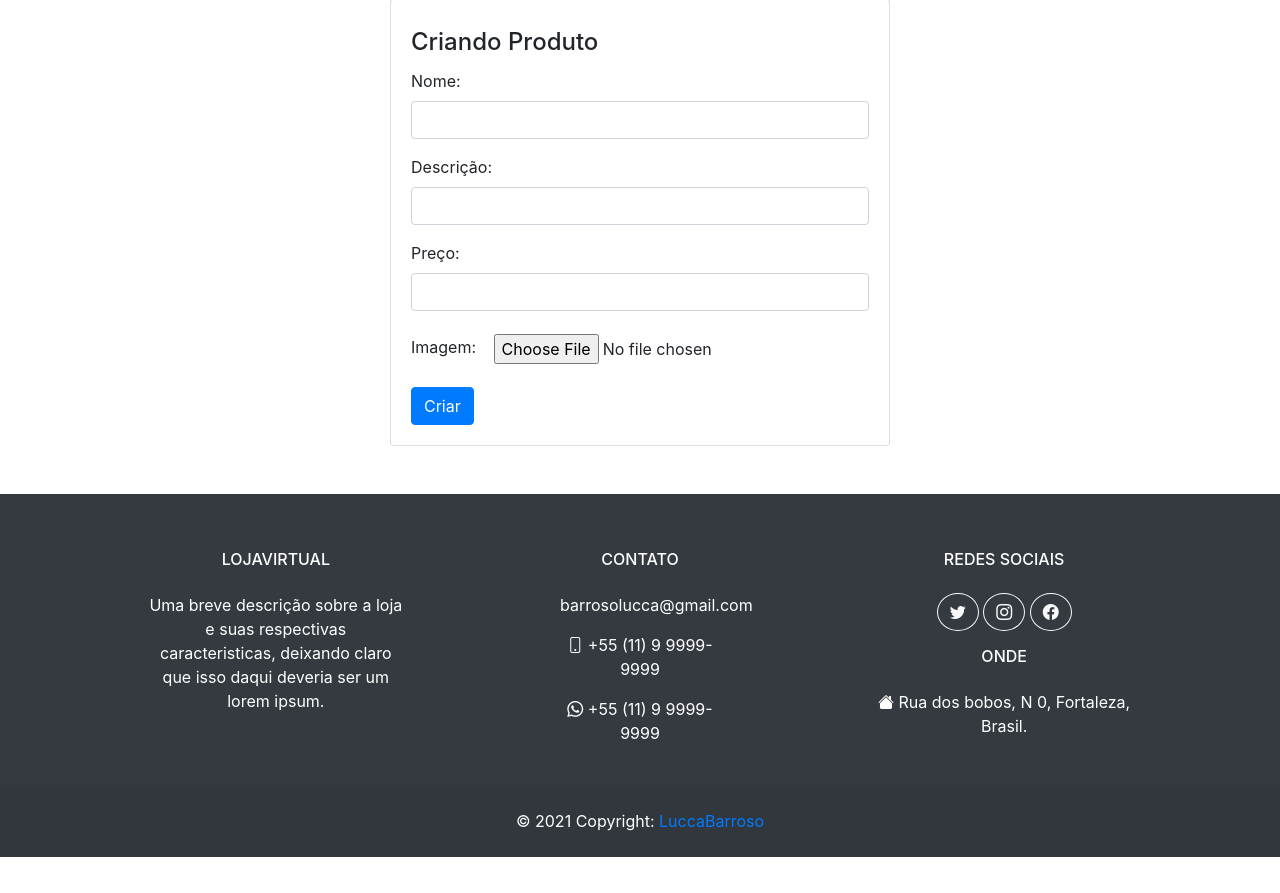
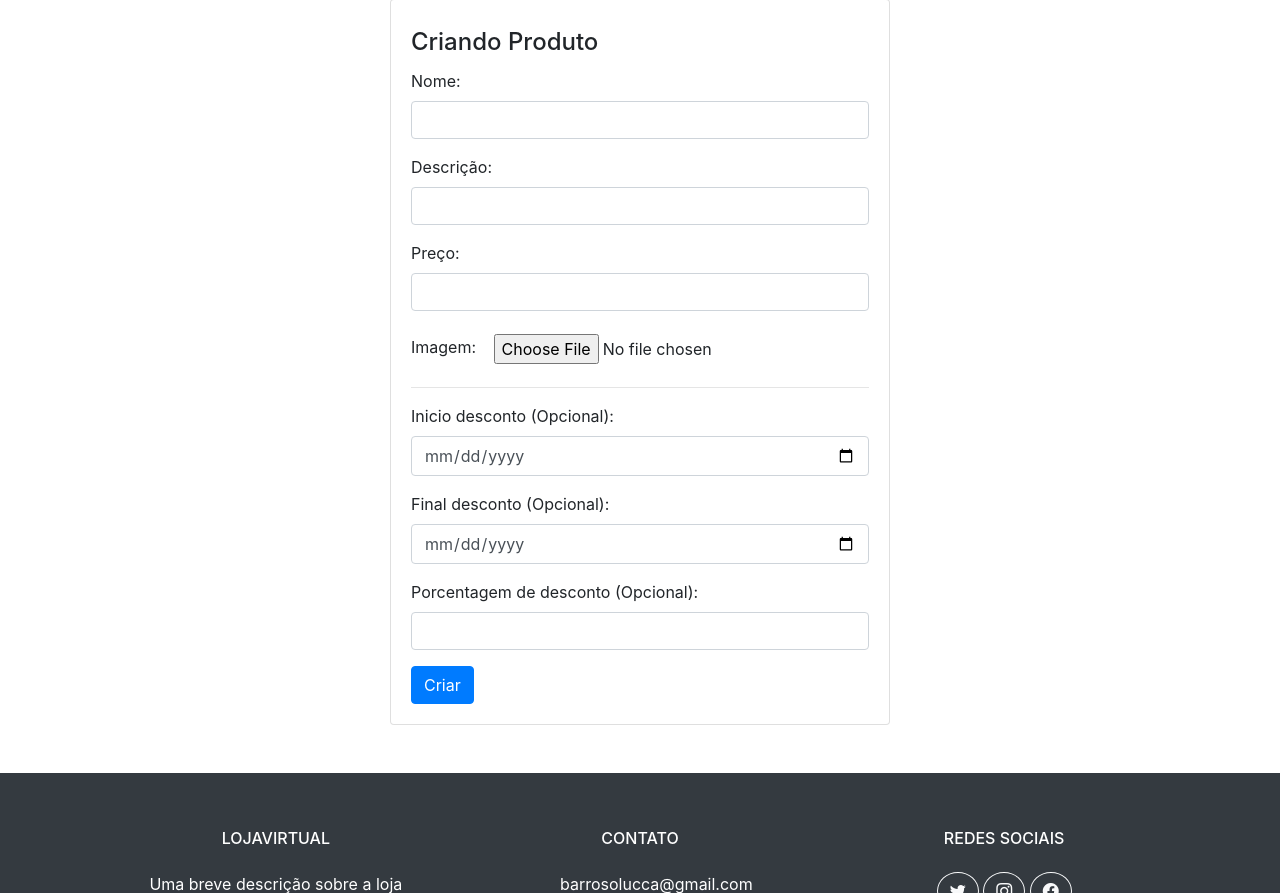
Before and after one commit to LuccaBarroso/LojaVirtual, a PHP site: page /createNewProduct.php in a window 1280 px wide. Shown: the part 105-998 px from the top of the page. Before the commit the page ends 962 px from the top, so only its background shows below. Run offline with PHP 8.4, Linux system fonts and the light colour scheme; the visitor is signed in with stand-in values (Sample User, id 1).

Commit message:
add discounts to products

```diff
--- a/banco/produtos.php
+++ b/banco/produtos.php
@@ -5,6 +5,9 @@
     `descricao` VARCHAR(255) NOT NULL,
     `preco` DECIMAL(10,2) NOT NULL,
     `imagem` VARCHAR(255) NOT NULL,
+    `inicio` DATETIME,
+    `final` DATETIME,
+    `desconto` INT,
     `view` INT NOT NULL DEFAULT 0,
     primary key(id)
   );
@@ -27,7 +30,8 @@
     }
   }
 
-  function createNewProduct($nome, $descricao, $preco, $imagem){
+  function createNewProduct($nome, $descricao, $preco, $imagem, $inicio=false, $final=false, $desconto=false){
+    if($inicio==false || $final==false || $desconto==false){
       require("./banco/database.php");
       $sql = "INSERT INTO produtos (nome, descricao, preco, imagem) VALUES (?, ?, ?, ?)";
       $stmt = mysqli_prepare($db, $sql);
@@ -37,6 +41,20 @@
       $param_descricao = $descricao;
       $param_preco = $preco;
       $param_imagem = $imagem;
+    }else{
+      require("./banco/database.php");
+      $sql = "INSERT INTO produtos (nome, descricao, preco, imagem, inicio, final, desconto) VALUES (?, ?, ?, ?, ?, ?, ?)";
+      $stmt = mysqli_prepare($db, $sql);
+      mysqli_stmt_bind_param($stmt, "ssdsssi", $param_nome, $param_descricao, $param_preco, $param_imagem, $param_inicio, $param_final, $param_desconto);
+
+      $param_nome = $nome;
+      $param_descricao = $descricao;
+      $param_preco = $preco;
+      $param_imagem = $imagem;
+      $param_inicio = date ('Y-m-d H:i:s',strtotime($inicio));
+      $param_final = date ('Y-m-d H:i:s',strtotime($final));
+      $param_desconto = $desconto;
+    }
 
 
     //tenta executar
--- a/createNewProduct.php
+++ b/createNewProduct.php
@@ -7,7 +7,8 @@
      include_once("./banco/database.php");
      redirectIfNotAdmin();
 
-     $nome_error = $descricao_error = $preco_error = $imagem_error  = "";
+     $nome_error = $descricao_error = $preco_error = $imagem_error = $inicio_error = $final_error = $desconto_error = "";
+     $inicio = $final = $desconto = "";
 
      if($_SERVER["REQUEST_METHOD"] == "POST"){
 
@@ -32,6 +33,16 @@
          $preco_error = "É necessário que o produto tenha um preco!";
       }
 
+      if(isset($_POST["inicio"])){
+         $inicio = htmlspecialchars($_POST["inicio"]);
+      }
+      if(isset($_POST["final"])){
+         $final = htmlspecialchars($_POST["final"]);
+      }
+      if(isset($_POST["desconto"])){
+         $desconto = htmlspecialchars($_POST["desconto"]);
+      }
+
       if($preco_error == "" && $descricao_error == "" && $nome_error == ""){
          if(!empty($_FILES["imagem"]["name"])) {
             $fileName = $_FILES["imagem"]["name"];
@@ -39,7 +50,24 @@
             $path = "./uploads/produtos/".$nome.rand().".".$fileType;
 
             if(in_array($fileType, array('jpg','png','jpeg'))){
-               if(createNewProduct($nome, $descricao, $preco, $path)){
+               $result = "";
+               if($inicio == "" && $final == "" && $desconto == ""){
+                  $result = createNewProduct($nome, $descricao, $preco, $path);
+               }else{
+                  if($inicio == ""){
+                     $inicio_error = "É necessário que o produto tenha uma data de início de desconto ou não tenha nenhuma informação de desconto!";
+                  }else if($final == ""){
+                     $final_error = "É necessário que o produto tenha uma data de final de desconto ou não tenha nenhuma informação de desconto!";
+                  }else if($desconto == ""){
+                     $desconto_error = "É necessário que o produto tenha uma porcentagem de desconto ou não tenha nenhuma informação de desconto!";
+                  }else if($desconto < 0 || $desconto > 100){
+                        $desconto_error = "É necessário que o produto tenha uma porcentagem de desconto entre 0 e 100 ou não tenha nenhuma informação de desconto!";
+                  }else{
+                     $result = createNewProduct($nome, $descricao, $preco, $path, $inicio, $final, $desconto);
+                  }
+               }
+
+               if($result){
                   move_uploaded_file($_FILES["imagem"]["tmp_name"], $path);
                   header("Location: http://localhost/adminMain.php?msg=Produto Criado com Sucesso&type=success");
                }
@@ -92,6 +120,34 @@
                   echo "<p class='alert alert-warning'>". $imagem_error ."</p>";
                }
             ?>
+            <hr>
+            <div class="form-group">
+               <label for="inicio">Inicio desconto (Opcional):</label>
+               <input type="date" class="form-control" name="inicio">
+            </div>
+            <?php
+               if($inicio_error != ""){
+                  echo "<p class='alert alert-warning'>". $inicio_error ."</p>";
+               }
+            ?>
+            <div class="form-group">
+               <label for="final">Final desconto (Opcional):</label>
+               <input type="date" class="form-control" name="final">
+            </div>
+            <?php
+               if($final_error != ""){
+                  echo "<p class='alert alert-warning'>". $final_error ."</p>";
+               }
+            ?>
+            <div class="form-group">
+               <label for="desconto">Porcentagem de desconto (Opcional):</label>
+               <input type="number" min="0" max="100" step="1" class="form-control" name="desconto">
+            </div>
+            <?php
+               if($desconto_error != ""){
+                  echo "<p class='alert alert-warning'>". $desconto_error ."</p>";
+               }
+            ?>
             <button type="submit" class="btn btn-primary">Criar</button>
         </form>
     </div>
```
Also changed, not shown: adminMain.php (+16 -0 lines), uploads/produtos/Caneta1243461270.png (renamed from uploads/produtos/test4709432188.png), uploads/produtos/Lapis1096153104.png (renamed from uploads/produtos/Lapis1210466955.png), uploads/produtos/test52117242854.png (deleted), uploads/produtos/teste 2573706004.png (deleted), uploads/produtos/teste 32018134884.png (deleted), uploads/produtos/teste1503870652.png (deleted), uploads/produtos/teste151130245.png (deleted), uploads/produtos/teste1581184824.png (deleted), uploads/produtos/teste280794686.png (deleted). Lines whose indentation alone changed are shown as unchanged.
